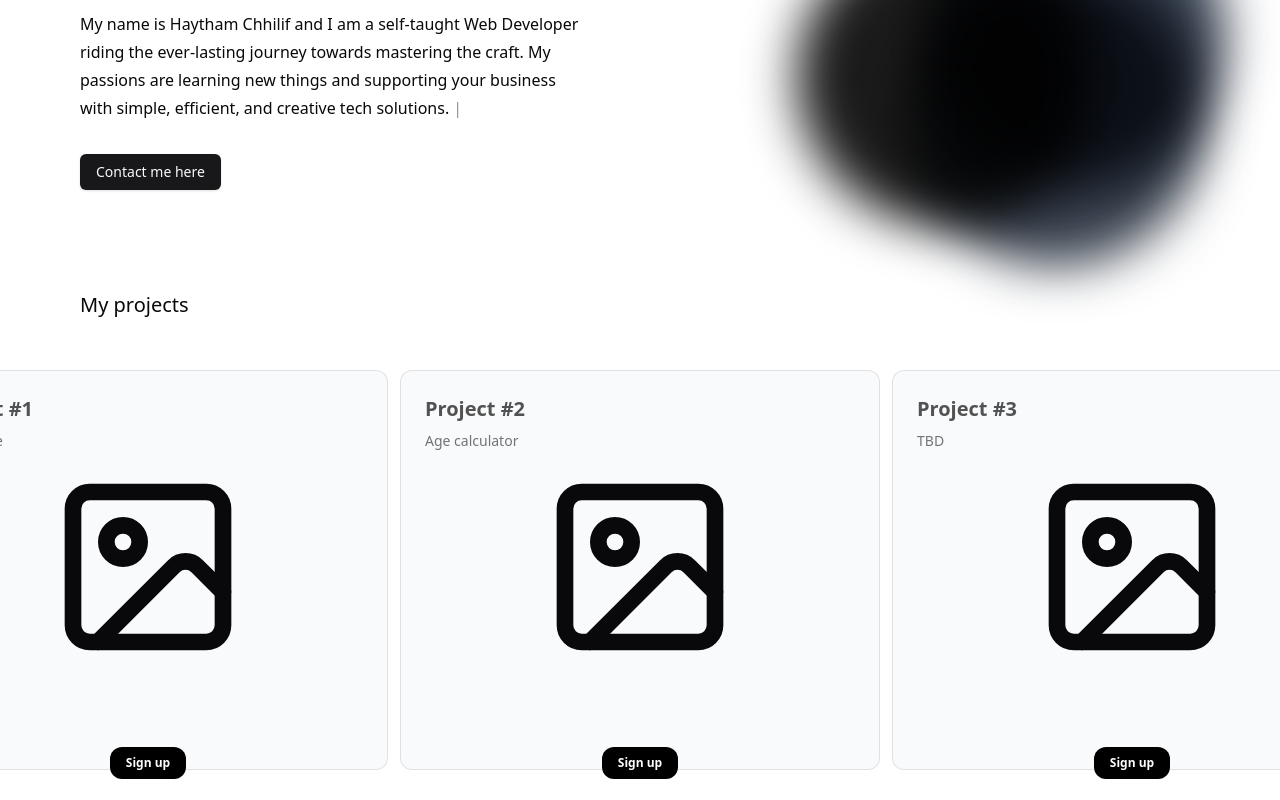
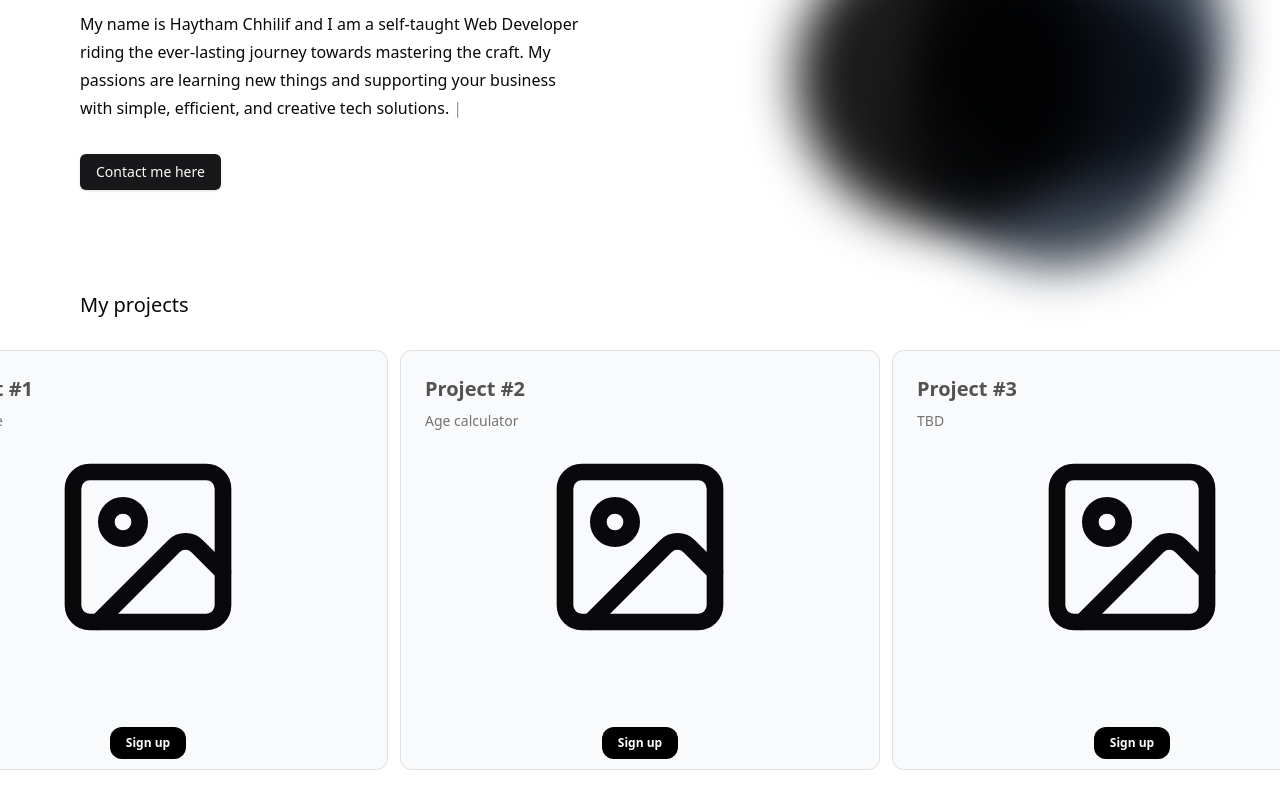
Before and after one commit to Bidbogs-prog/reactPortfolio, a React (Vite) app: page / in a window 1280 px wide. Shown: the part 215-1015 px from the top of the page. Built offline with nearby package versions, Linux system fonts and the light colour scheme.

Commit message:
to fix overflow and optimize cards for screens

```diff
--- a/src/App.tsx
+++ b/src/App.tsx
@@ -48,7 +48,7 @@ function App() {
         <div className="flex flex-row gap-3 justify-center items-center">
           {/* Project 1 */}
         <CardContainer className="inter-var">
-      <CardBody className="bg-gray-50 relative group/card  dark:hover:shadow-2xl dark:hover:shadow-emerald-500/[0.1] dark:bg-black dark:border-white/[0.2] border-black/[0.1] w-[150px] sm:w-[30rem] h-[400px] rounded-xl p-6 border  ">
+      <CardBody className="bg-gray-50 relative group/card  dark:hover:shadow-2xl dark:hover:shadow-emerald-500/[0.1] dark:bg-black dark:border-white/[0.2] border-black/[0.1] w-[150px] sm:w-[30rem] h-[420px] rounded-xl p-6 border  ">
         <CardItem
           translateZ="50"
           className="text-xl font-bold text-neutral-600 dark:text-white"
@@ -93,7 +93,7 @@ function App() {
       {/* Project 2 */}
     </CardContainer>
         <CardContainer className="inter-var">
-      <CardBody className="bg-gray-50 relative group/card  dark:hover:shadow-2xl dark:hover:shadow-emerald-500/[0.1] dark:bg-black dark:border-white/[0.2] border-black/[0.1] w-[150px] sm:w-[30rem] h-[400px] rounded-xl p-6 border  ">
+      <CardBody className="bg-gray-50 relative group/card  dark:hover:shadow-2xl dark:hover:shadow-emerald-500/[0.1] dark:bg-black dark:border-white/[0.2] border-black/[0.1] w-[150px] sm:w-[30rem] h-[420px] rounded-xl p-6 border  ">
         <CardItem
           translateZ="50"
           className="text-xl font-bold text-neutral-600 dark:text-white"
@@ -138,7 +138,7 @@ function App() {
     </CardContainer>
      {/* Project 3 */}
         <CardContainer className="inter-var">
-      <CardBody className="bg-gray-50 relative group/card  dark:hover:shadow-2xl dark:hover:shadow-emerald-500/[0.1] dark:bg-black dark:border-white/[0.2] border-black/[0.1] w-[150px] sm:w-[30rem] h-[400px] rounded-xl p-6 border  ">
+      <CardBody className="bg-gray-50 relative group/card  dark:hover:shadow-2xl dark:hover:shadow-emerald-500/[0.1] dark:bg-black dark:border-white/[0.2] border-black/[0.1] w-[150px] sm:w-[30rem] h-[420px] rounded-xl p-6 border  ">
         <CardItem
           translateZ="50"
           className="text-xl font-bold text-neutral-600 dark:text-white"
--- a/src/components/ui/3d-card.tsx
+++ b/src/components/ui/3d-card.tsx
@@ -49,7 +49,7 @@ export const CardContainer = ({
     <MouseEnterContext.Provider value={[isMouseEntered, setIsMouseEntered]}>
       <div
         className={cn(
-          "py-[30px] flex items-center justify-center",
+          "py-[10px] flex items-center justify-center",
           containerClassName
         )}
         style={{
```
